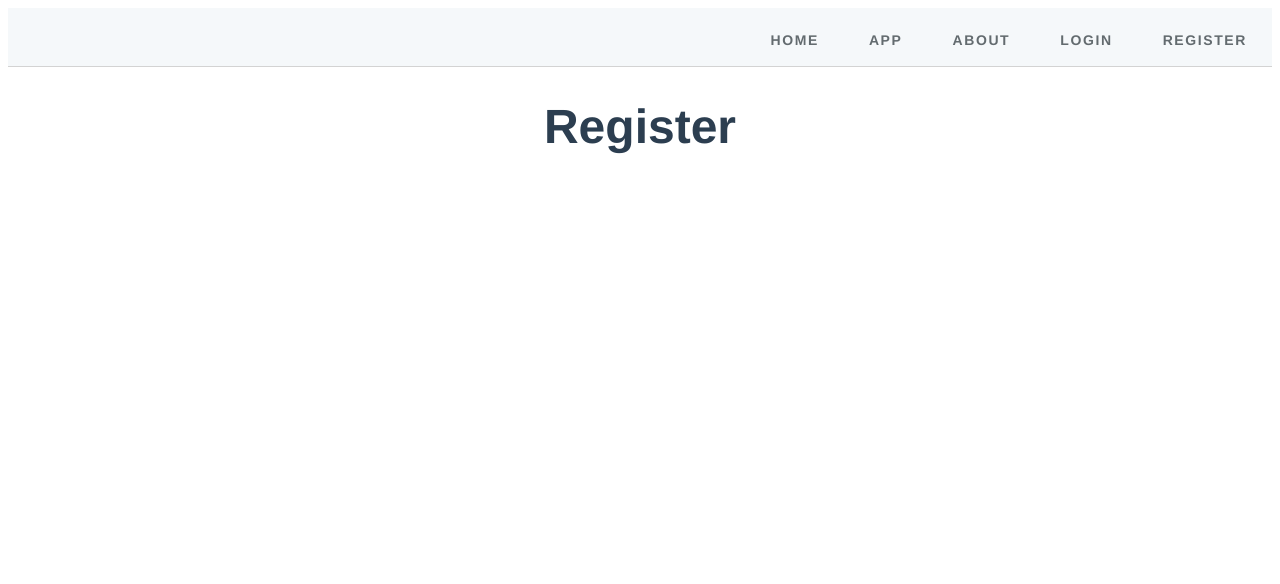
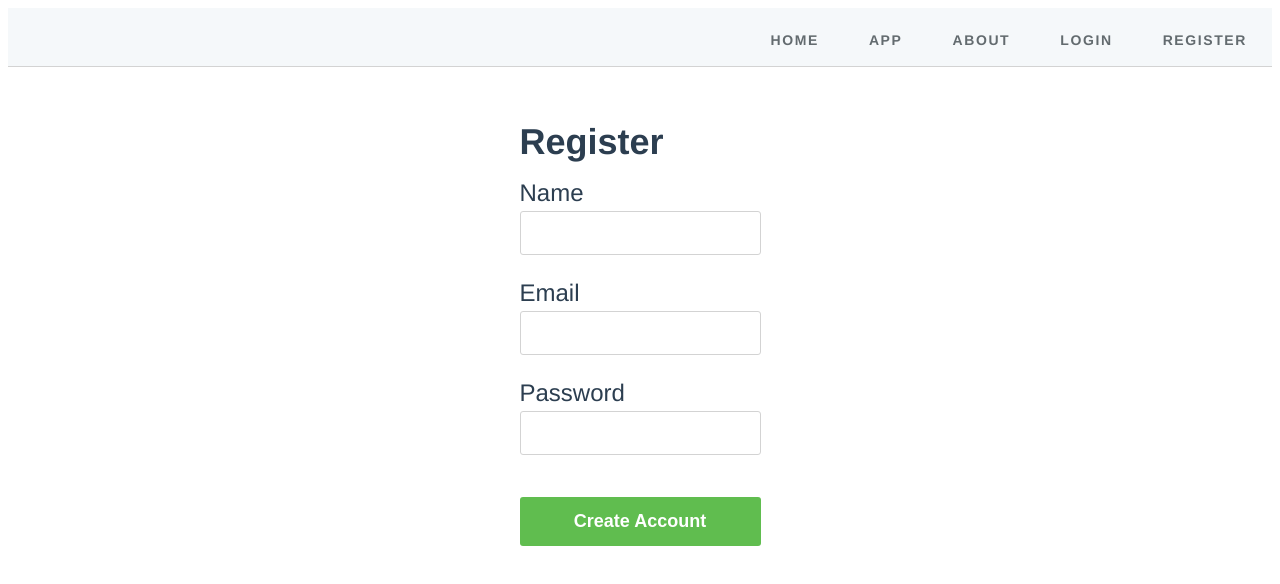
Before and after one commit to Rainforest-tech/Vue-todo, a Vue app: page /register in a window 1280 px wide. Shown: the top 584 px of the page. Built offline with nearby package versions, Linux system fonts and the light colour scheme.

Commit message:
laravel api login, register, logout

```diff
--- a/babel.config.js
+++ b/babel.config.js
@@ -1,5 +1,3 @@
 module.exports = {
-  presets: [
-    '@vue/app'
-  ]
-}
+  presets: [['@vue/app', { useBuiltIns: 'entry' }]],
+};
--- a/package.json
+++ b/package.json
@@ -9,7 +9,7 @@
   },
   "dependencies": {
     "axios": "^0.19.0",
-    "core-js": "^2.6.5",
+    "core-js": "^3.2.1",
     "firebase": "^6.6.0",
     "vue": "^2.6.10",
     "vue-router": "^3.0.3",
@@ -21,7 +21,7 @@
     "@vue/cli-service": "^3.11.0",
     "@vue/eslint-config-airbnb": "^4.0.1",
     "babel-eslint": "^10.0.1",
-    "eslint": "^5.16.0",
+    "eslint": "^6.3.0",
     "eslint-config-airbnb-base": "^14.0.0",
     "eslint-plugin-import": "^2.18.2",
     "eslint-plugin-vue": "^5.0.0",
--- a/src/App.vue
+++ b/src/App.vue
@@ -10,16 +10,31 @@
             <li>
                 <router-link :to="{name: 'about'}">About</router-link>
             </li>
-          <li>
+            <li v-if="!loggedIn">
                 <router-link :to="{name: 'login'}">Login</router-link>
             </li>
-          <li>
+            <li v-if="!loggedIn">
                 <router-link :to="{name: 'register'}">Register</router-link>
             </li>
+            <li v-if="loggedIn">
+                <router-link :to="{name: 'logout'}">Logout</router-link>
+            </li>
         </ul>
+        <div class="flex-center">
             <router-view/>
         </div>
+
+    </div>
 </template>
+<script>
+export default {
+  computed: {
+    loggedIn() {
+      return this.$store.getters.loggedIn;
+    },
+  },
+};
+</script>
 
 <style lang="scss">
     * {
@@ -70,4 +85,54 @@
         display: flex;
         justify-content: center;
     }
+
+    // Auth Pages
+    label {
+        display: block;
+        margin-bottom: 4px;
+    }
+
+    .login-heading {
+        margin-bottom: 16px;
+    }
+
+    .form-control {
+        margin-bottom: 24px;
+    }
+
+    .mb-more {
+        margin-bottom: 42px;
+    }
+
+    .login-form {
+        max-width: 500px;
+        margin: auto;
+    }
+
+    .login-input {
+        width: 100%;
+        font-size: 16px;
+        padding: 12px 16px;
+        outline: 0;
+        border-radius: 3px;
+        border: 1px solid lightgrey;
+    }
+
+    .btn-submit {
+        width: 100%;
+        padding: 14px 12px;
+        font-size: 18px;
+        font-weight: bold;
+        background: #60BD4F;
+        color: white;
+        border-radius: 3px;
+        cursor: pointer;
+        border: none;
+
+        &:hover {
+            background: darken(#60BD4F, 10%);
+        }
+    }
+
+
 </style>
--- a/src/router.js
+++ b/src/router.js
@@ -1,14 +1,18 @@
 import Vue from 'vue';
 import Router from 'vue-router';
+import store from './store';
+
 import Home from './views/Home.vue';
 import Login from './views/auth/Login.vue';
 import Register from './views/auth/Register.vue';
 import Test from './components/Test.vue';
+import Logout from './views/auth/Logout.vue';
 
 
 Vue.use(Router);
 
-export default new Router({
+
+const router = new Router({
   mode: 'history',
   base: process.env.BASE_URL,
   routes: [
@@ -21,6 +25,7 @@ export default new Router({
       path: '/todo',
       name: 'todo',
       component: () => import('./views/Todo.vue'),
+      meta: { requiresAuth: true },
     },
     {
       path: '/about',
@@ -34,11 +39,19 @@ export default new Router({
       path: '/login',
       name: 'login',
       component: Login,
+      meta: { requiresVisitor: true },
     },
     {
       path: '/register',
       name: 'register',
       component: Register,
+      meta: { requiresVisitor: true },
+    },
+    {
+      path: '/logout',
+      name: 'logout',
+      component: Logout,
+      meta: { requiresAuth: true },
     },
     {
       path: '/test/:id',
@@ -47,3 +60,29 @@ export default new Router({
     },
   ],
 });
+
+router.beforeEach((to, from, next) => {
+  if (to.matched.some(record => record.meta.requiresAuth)) {
+    if (!store.getters.loggedIn) {
+      next({
+        name: 'login',
+        query: { redirect: to.fullPath },
+      });
+    } else {
+      next();
+    }
+  } else if (to.matched.some(record => record.meta.requiresVisitor)) {
+    if (store.getters.loggedIn) {
+      next({
+        name: 'todo',
+        query: { redirect: to.fullPath },
+      });
+    } else {
+      next();
+    }
+  } else {
+    next(); // всегда так или иначе нужно вызвать next()!
+  }
+});
+
+export default router;
--- a/src/store.js
+++ b/src/store.js
@@ -8,10 +8,12 @@ axios.defaults.baseURL = 'http://todo-laravel.test/api';
 
 export default new Vuex.Store({
   state: {
+    token: localStorage.getItem('access_token') || null,
     filter: 'all',
     todos: [],
   },
   getters: {
+    loggedIn: state => state.token !== null,
     todo: state => index => state.todos[index],
     remaining(state) {
       return state.todos.filter(todo => !todo.completed).length;
@@ -66,9 +68,55 @@ export default new Vuex.Store({
     retrieveTodos(state, todos) {
       state.todos = todos;
     },
+    retrieveToken(state, token) {
+      state.token = token;
+    },
+    destroyToken(state) {
+      state.token = null;
+    },
   },
   actions: {
     // eslint-disable-next-line no-unused-vars
+    register({ commit }, credentials) {
+      return new Promise((resolve, reject) => {
+        axios.post('/register', credentials)
+          .then(({ data }) => {
+            resolve(data);
+          })
+          .catch(response => reject(response));
+      });
+    },
+    retrieveToken({ commit }, credentials) {
+      return new Promise((resolve, reject) => {
+        axios.post('/login', credentials)
+          .then(({ data }) => {
+            const { access_token: token } = data;
+            localStorage.setItem('access_token', token);
+            commit('retrieveToken', token);
+            resolve(data);
+          })
+          .catch(response => reject(response));
+      });
+    },
+    destroyToken({ commit, state }) {
+      return new Promise((resolve, reject) => {
+        axios.post('/logout', null, {
+          headers: {
+            'Content-Type': 'application/json',
+            Authorization: `Bearer ${state.token}`,
+          },
+        })
+          .then(() => {
+            localStorage.removeItem('access_token');
+            commit('destroyToken');
+            resolve();
+          })
+          .catch((response) => {
+            localStorage.removeItem('access_token');
+            reject(response);
+          });
+      });
+    },
     retrieveTodos({ commit }) {
       axios.get('/todos')
         .then(({ data }) => commit('retrieveTodos', data))
--- a/src/views/Todo.vue
+++ b/src/views/Todo.vue
@@ -15,27 +15,3 @@ export default {
   },
 };
 </script>
-
-<style>
-    * {
-        box-sizing: border-box;
-    }
-
-    .container {
-        max-width: 600px;
-        margin: 0 auto;
-    }
-    #app {
-        font-family: 'Avenir', Helvetica, Arial, sans-serif;
-        -webkit-font-smoothing: antialiased;
-        -moz-osx-font-smoothing: grayscale;
-        color: #2c3e50;
-        margin-top: 60px;
-        font-size: 24px;
-    }
-    .logo {
-        display: block;
-        margin: 20px auto;
-        height: 75px;
-    }
-</style>
--- a/src/views/auth/Login.vue
+++ b/src/views/auth/Login.vue
@@ -1,10 +1,50 @@
 <template>
-<h1>Login</h1>
+    <div class="login-form">
+        <h2 class="login-heading">Login</h2>
+        <form action="#" @submit.prevent="login">
+
+            <div class="form-control">
+                <label for="username">Username/Email</label>
+                <input type="email" name="username" id="username"
+                       class="login-input" v-model="username">
+            </div>
+
+            <div class="form-control mb-more">
+                <label for="password">Password</label>
+                <input type="password" name="password" id="password"
+                       class="login-input" v-model="password">
+            </div>
+
+            <div class="form-control">
+                <button type="submit" class="btn-submit">Login</button>
+            </div>
+
+        </form>
+    </div>
 </template>
 
 <script>
 export default {
   name: 'Login',
+  data() {
+    return {
+      username: '',
+      password: '',
+    };
+  },
+  methods: {
+    login() {
+      const { username, password } = this;
+
+      this.$store.dispatch('retrieveToken',
+        {
+          username,
+          password,
+        }).then(() => {
+        this.$router.push({ name: 'todo' });
+      });
+    },
+  },
 };
 </script>
 
--- /dev/null
+++ b/src/views/auth/Logout.vue
@@ -0,0 +1,9 @@
+<template><div></div></template>
+<script>
+export default {
+  name: 'Logout',
+  created() {
+    this.$store.dispatch('destroyToken');
+  },
+};
+</script>
--- a/src/views/auth/Register.vue
+++ b/src/views/auth/Register.vue
@@ -1,13 +1,54 @@
 <template>
-    <h1 class="flex-center">Register</h1>
+    <div class="login-form">
+        <h2 class="login-heading">Register</h2>
+        <form action="#" @submit.prevent="register">
+
+            <div class="form-control">
+                <label for="name">Name</label>
+                <input type="text" name="name"
+                       id="name" class="login-input" v-model="name">
+            </div>
+
+            <div class="form-control">
+                <label for="email">Email</label>
+                <input type="email" name="email"
+                       id="email" class="login-input" v-model="email">
+            </div>
+
+            <div class="form-control mb-more">
+                <label for="password">Password</label>
+                <input type="password" name="password"
+                       id="password" class="login-input" v-model="password">
+            </div>
+
+            <div class="form-control">
+                <button type="submit" class="btn-submit">Create Account</button>
+            </div>
+
+        </form>
+    </div>
 </template>
 
 <script>
 export default {
-  name: 'Register',
+  data() {
+    return {
+      name: '',
+      email: '',
+      password: '',
+    };
+  },
+  methods: {
+    register() {
+      this.$store.dispatch('register', {
+        name: this.name,
+        email: this.email,
+        password: this.password,
+      })
+        .then(() => {
+          this.$router.push({ name: 'login' });
+        });
+    },
+  },
 };
 </script>
-
-<style scoped>
-
-</style>
```
Also changed, not shown: 1 other file (tests, documents, lock files or other folders). Lines whose indentation alone changed are shown as unchanged.
